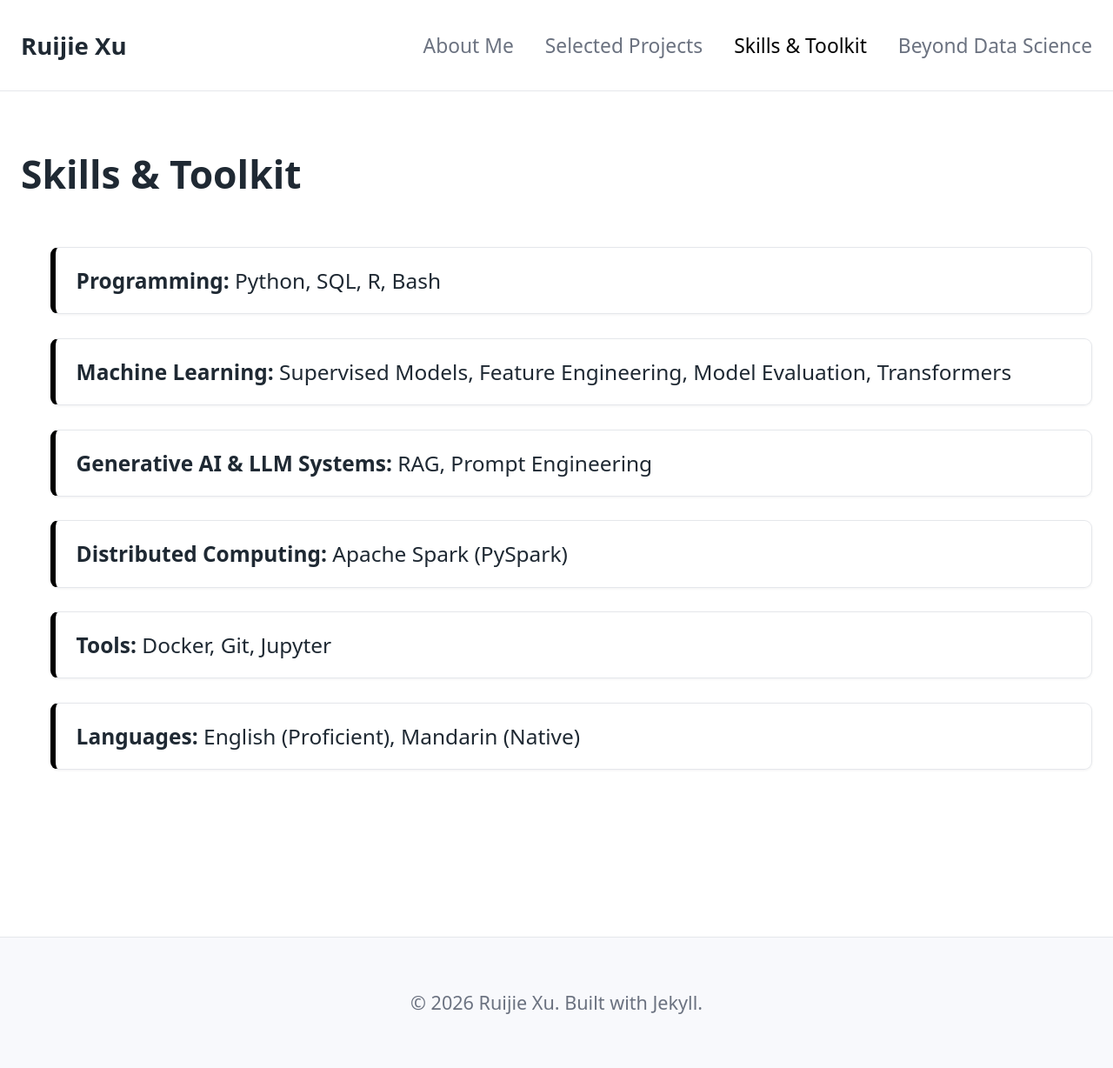
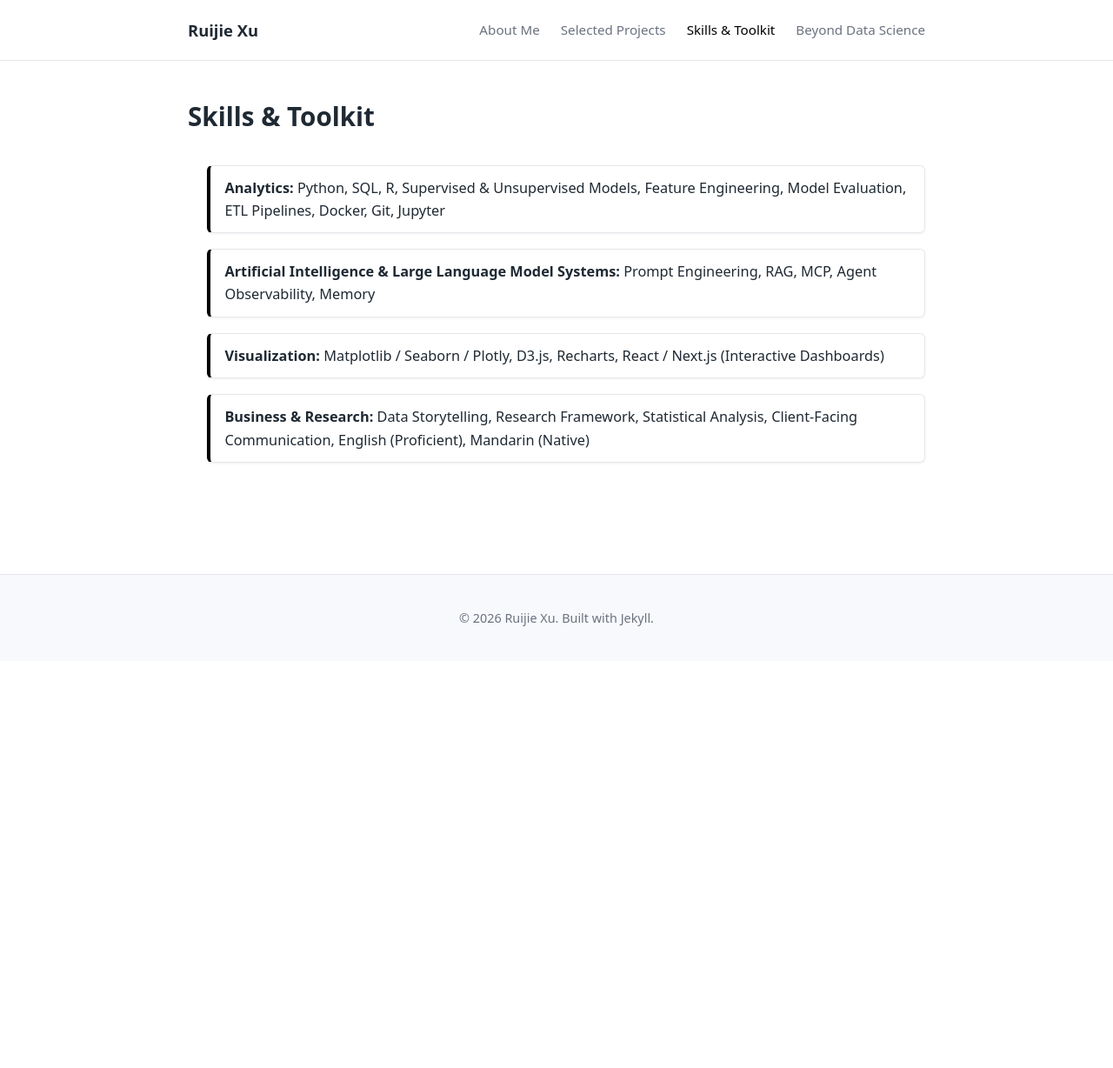
Before and after one commit to RX67-RX67/RX67-RX67.github.io, a Jekyll site: the page built from pages/skills.md, in a window 1280 px wide. Shown: the whole page at 87% size. Built offline with Jekyll 4.4.1, drawn with Linux system fonts in a browser that asks for light colours; after the commit the page ends 900 px from its top, so only the background shows below that.

Commit message:
Revert font scaling, restructure skills by domain, scaffold Beyond Data Science page
- Remove root font-size: 150% so layout returns to previous scale
- Reorganize skills.yml into Analytics, AI & LLM Systems, Visualization,
  and Business & Research categories
- Add Studio Work and Aquascaping sections with placeholders to
  beyond-data-science.md

```diff
--- a/_data/skills.yml
+++ b/_data/skills.yml
@@ -2,36 +2,39 @@
 # Access in Liquid as: site.data.skills
 
 categories:
-  - name: Programming
+  - name: Analytics
     items:
       - Python
       - SQL
       - R
-      - Bash
-
-  - name: Machine Learning
-    items:
-      - Supervised Models
+      - Supervised & Unsupervised Models
       - Feature Engineering
       - Model Evaluation
-      - Transformers
-
-  - name: Generative AI & LLM Systems
-    items:
-      - RAG
-      - Prompt Engineering
-
-  - name: Distributed Computing
-    items:
-      - Apache Spark (PySpark)
-
-  - name: Tools
-    items:
+      - ETL Pipelines
       - Docker
       - Git
       - Jupyter
 
-  - name: Languages
+  - name: Artificial Intelligence & Large Language Model Systems
     items:
+      - Prompt Engineering
+      - RAG
+      - MCP
+      - Agent Observability
+      - Memory
+
+  - name: Visualization
+    items:
+      - Matplotlib / Seaborn / Plotly
+      - D3.js
+      - Recharts
+      - React / Next.js (Interactive Dashboards)
+
+  - name: Business & Research
+    items:
+      - Data Storytelling
+      - Research Framework
+      - Statistical Analysis
+      - Client-Facing Communication
       - English (Proficient)
       - Mandarin (Native)
--- a/assets/css/style.css
+++ b/assets/css/style.css
@@ -13,7 +13,6 @@
   --font-sans: system-ui, -apple-system, sans-serif;
   --space: 1rem;
   --max-width: 55rem; /* 880px at default root font-size */
-  font-size: 150%; /* scales all rem-based sizing by 1.5x */
 }
 
 * { box-sizing: border-box; }
```
Also changed, not shown: pages/beyond-data-science.md (+7 -1 lines).
